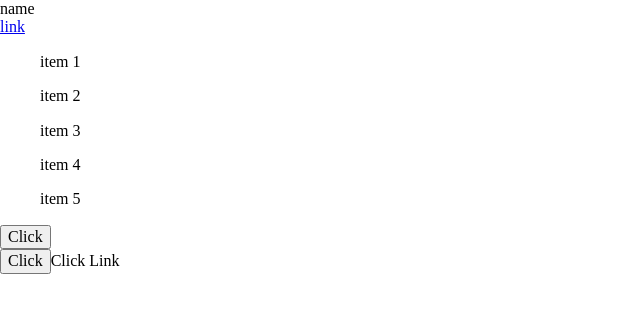
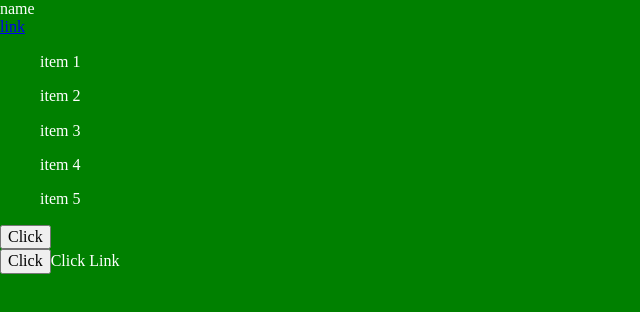
Before and after one commit to darkspiriton/portafolio-galobal, a React app: page / in a window 1280 px wide. Shown: the top 312 px of the page, without its empty margins (0-640 px from the left). Built offline with nearby package versions, Linux system fonts and the light colour scheme.

Commit message:
update: init funtions scss

```diff
--- a/src/modules/project-css/components/Main.jsx
+++ b/src/modules/project-css/components/Main.jsx
@@ -40,6 +40,7 @@ class Main extends Component {
           <div className="banner"></div>
         </div>
         <div className="mixins"></div>
+        <div className="functions"></div>
       </div>
     )
   }
--- a/src/modules/project-css/sass/modules/functions.scss
+++ b/src/modules/project-css/sass/modules/functions.scss
@@ -0,0 +1,7 @@
+body {
+  background-color: green;
+  color: #fff;
+}
+.functions {
+
+}
```
